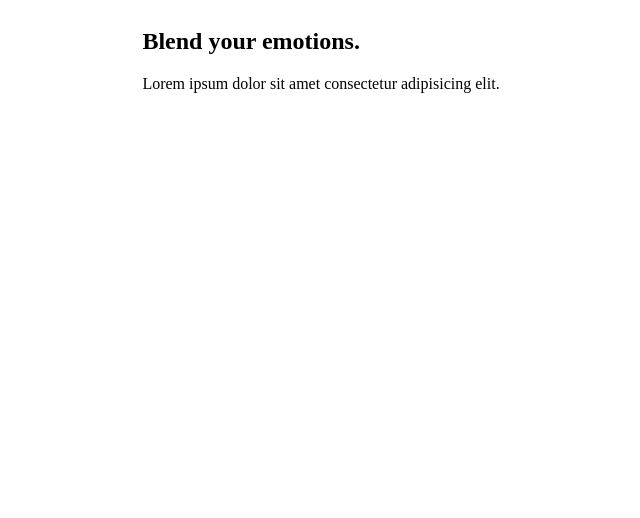
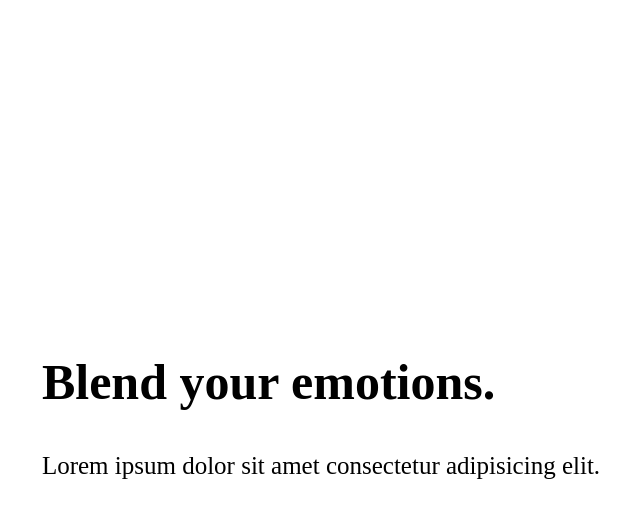
Before and after one commit to mattbhenley/Liquid-Transformation-JS, a plain HTML site: page index.html in a window 1280 px wide. Shown: the top 518 px of the page, without its empty margins (319-959 px from the left). Drawn offline with nearby package versions, Linux system fonts and the light colour scheme.

Commit message:
css added

```diff
--- a/style.css
+++ b/style.css
@@ -8,3 +8,14 @@
     width: 640px;
     height: 920px;
 }
+
+.intro {
+    align-self: center;
+}
+
+.intro h2 {
+    font-size: 50px;
+}
+.intro p {
+    font-size: 25px;
+}
```
